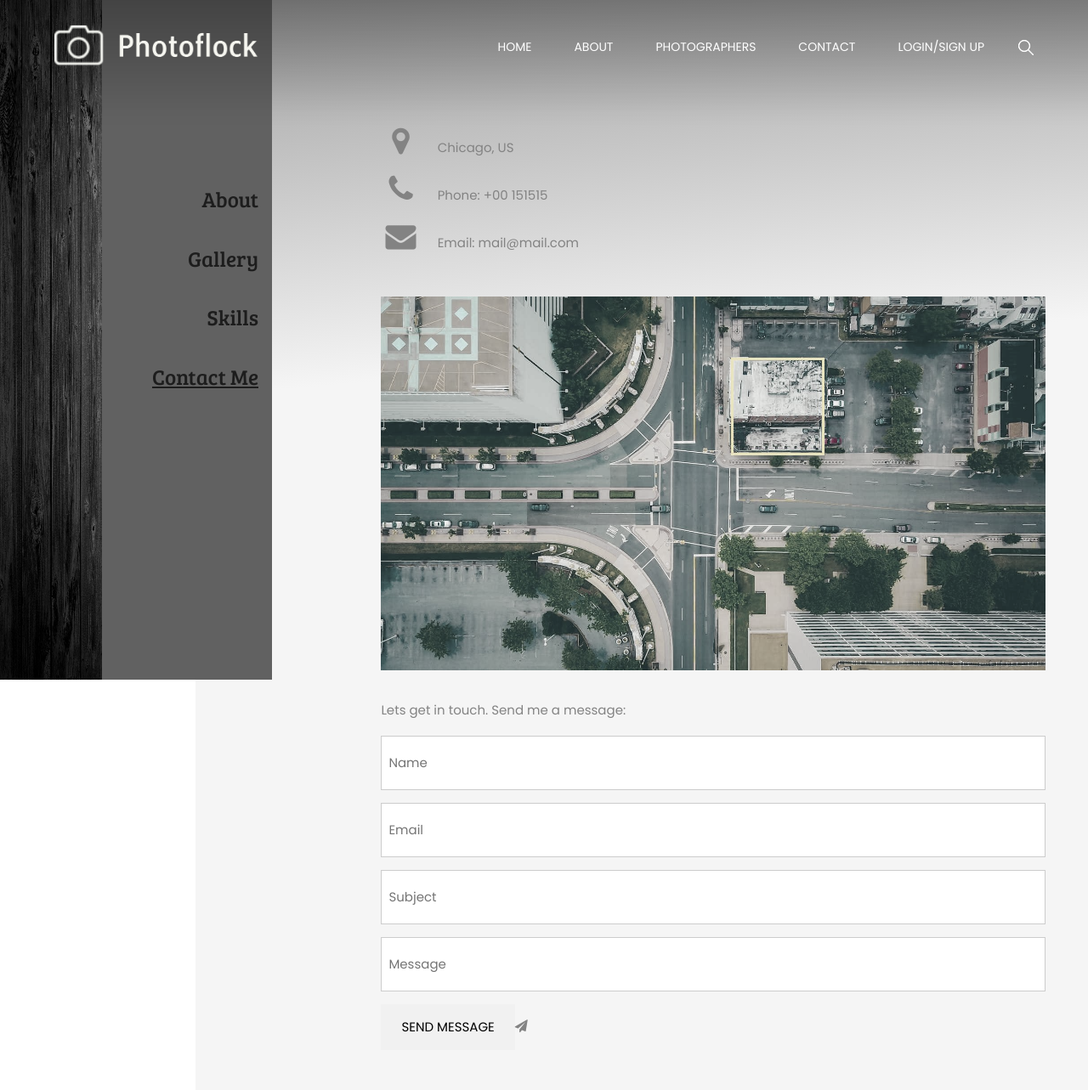
After one commit to bindumareedu/PhotoFlock, a PHP site: page /portfoliocontact.php in a window 1280 px wide. The commit adds this page. Shown: the whole page at 85% size. Run offline with PHP 8.4, Linux system fonts and the light colour scheme; data that the repository does not hold is empty.

Commit message:
contact message saved to db

```diff
--- a/photographers.php
+++ b/photographers.php
@@ -102,7 +102,7 @@
 
                                 // <!-- Single Blog Area -->
                                 require('./backend/connect.php');
-                                $query="SELECT fname,lname,designation,about FROM public.users_info";
+                                $query="SELECT email,fname,lname,designation,about FROM public.users_info";
                                 $result = pg_query($connection, $query) or  die('Query failed: ' . pg_last_error());
                                 $arr=pg_fetch_all($result);
                                 if(pg_num_rows($result) > 0){
@@ -114,6 +114,7 @@
                                 $lname=$arr[$i]['lname'];
                                 $tag=$arr[$i]['designation'];
                                 $about=$arr[$i]['about'];
+                                $id = $arr[$i]['email'];
                                 echo '<div class="col-10">';
                                 echo '<div class="single-blog-area text-center mb-100 wow fadeInUpBig" data-wow-delay="100ms" data-wow-duration="1s">';
                                 echo   '<div class="blog-thumbnail mb-100">';
@@ -124,7 +125,7 @@
                                 echo  '<h2>' .$lname . "," .$fname. '</h2>';
                                 echo  '<a href="#" class="post-author">' .$tag. '</a>';
                                 echo "<p>" .$about. "</p>";
-                                echo ' <a href="portfolio.html" class="btn studio-btn"><img src="img/core-img/logo-icon.png" alt=""> Visit Portfolio</a>';
+                                echo ' <a href="portfolio.php?id='.$id.'" class="btn studio-btn"><img src="img/core-img/logo-icon.png" alt=""> Visit Portfolio </a>';
                                 echo  "</div>";
                                 echo "</div>";
                                 echo "</div>";
--- /dev/null
+++ b/portfoliocontact.php
@@ -0,0 +1,220 @@
+    <!DOCTYPE html>
+    <!-- saved from url=(0067)https://www.w3schools.com/w3css/tryw3css_templates_bw_portfolio.htm -->
+    <html>
+        <head>
+            <meta http-equiv="Content-Type" content="text/html; charset=UTF-8">
+            <title>W3.CSS Template</title>
+            <meta name="viewport" content="width=device-width, initial-scale=1">
+            <link rel="stylesheet" href="https://www.w3schools.com/w3css/4/w3.css">
+            <link rel="stylesheet" href="https://fonts.googleapis.com/css?family=Montserrat">
+            <link rel="stylesheet" href="https://cdnjs.cloudflare.com/ajax/libs/font-awesome/4.7.0/css/font-awesome.min.css">
+            <!-- Favicon  -->
+            <link rel="icon" href="img/core-img/favicon.ico">
+            <link href="https://fonts.googleapis.com/css?family=Bree+Serif" rel="stylesheet">
+
+            <!-- Core Style CSS -->
+            <link rel="stylesheet" href="css/core-style.css">
+            <link rel="stylesheet" href="style.css">
+                        <link rel="stylesheet" href="./css/sidebar.css">
+
+
+            <!-- Responsive CSS -->
+            <link href="css/responsive.css" rel="stylesheet">
+            <style>
+                body, h1,h2,h3,h4,h5,h6 {font-family: "Montserrat", sans-serif}
+                .w3-row-padding img {margin-bottom: 12px}
+                .bgimg {
+                background-position: center;
+                background-repeat: no-repeat;
+                background-size: cover;
+                min-height: 100%;
+                }
+                #side{font-family: 'Bree Serif', serif;}
+                #active{font-family: 'Bree Serif', serif;text-decoration:underline}
+
+            </style>
+        </head>
+        <body>
+            <?php
+                session_start();
+                if (isset($_SESSION['username'])){
+                    $username = $_SESSION['username'];
+                }
+                if(isset($_GET['message'])){
+                    $msg_status = $_GET['message'];
+                    if($msg_status == "sent"){
+                        echo '<script language="javascript">';
+                        echo 'alert("Message successfully sent!")';
+                        echo '</script>';
+                    }
+                }
+                // require('connect.php');
+                // if (isset($_GET['username']) and isset($_GET['Name']) and isset($_GET['Subject']) and isset($_GET['Email'])){
+                //     //3.1.1 Assigning posted values to variables.
+                //     $photographer = $_GET['username'];
+                //     $customer = $_GET['Name'];
+                //     $customer_email = $_GET['Email'];
+                //     $msg_subject = $_GET['Subject'];
+
+                //     if(isset($_GET['Message'])){
+                //         $msg = $_GET['Message'];
+                //     }
+
+                //     // echo $username;
+
+                //     $query = "INSERT INTO public.messages(photographer_id,guest_email,guest_name,message_subject,message_body) VALUES ('$photographer','$customer','$customer_email','$msg_subject','$msg_body')";
+                //     $result = pg_query($connection, $query) or  die('Query failed: ' . pg_last_error());
+                //     if($result){
+                //         header('Location: ../portfoliocontact.php?message=sent');
+                //     }
+                //     else {
+                //         echo "Error!!";
+                //     }
+                // }
+            ?>
+            <!-- Sidebar with image -->
+            <div class="imgnav" >
+                <img src="./img/core-img/side.jpg" class="portfolioimg"  height="-webkit-fill-available" />
+            </div>
+            <div class="sidenav" >
+                <a id="side" href="portfolio.html">About</a>
+                <a id="side" href="gallery.html">Gallery</a>
+                <a id="side" href="skills.html">Skills</a>
+                <a  id="active" href="#">Contact Me</a>
+            </div>
+            <div class="main">
+                <!-- Single Blog Area -->
+                <div class="w3-padding-32 w3-content w3-text-grey" id="contact" style="margin-bottom:0px;margin-left:180px;width:fit-content;margin-right:50px">
+
+                    <div class="w3-section">
+                        <p><i class="fa fa-map-marker fa-fw w3-xxlarge w3-margin-right"></i> Chicago, US</p>
+                        <p><i class="fa fa-phone fa-fw w3-xxlarge w3-margin-right"></i> Phone: +00 151515</p>
+                        <p><i class="fa fa-envelope fa-fw w3-xxlarge w3-margin-right"> </i> Email: mail@mail.com</p>
+                    </div>
+
+                    <!-- Image of location/map -->
+                    <img src="./W3.CSS Template_files/map.jpg" class="w3-image w3-greyscale" style="width:100%;margin:32px 0">
+
+                    <p>Lets get in touch. Send me a message:</p>
+                    <form id="contactForm">
+                        <input class="w3-input w3-padding-16 w3-border" type="hidden"  name="username" id="username" value="<?php echo htmlspecialchars($username); ?>">
+                        <p><input class="w3-input w3-padding-16 w3-border" type="text" placeholder="Name" required="" name="Name" id="Name"></p>
+                        <p><input class="w3-input w3-padding-16 w3-border" type="text" placeholder="Email" required="" name="Email" id="Email"></p>
+                        <p><input class="w3-input w3-padding-16 w3-border" type="text" placeholder="Subject" required="" name="Subject" id="Subject"></p>
+                        <p><input class="w3-input w3-padding-16 w3-border" type="text" placeholder="Message" required="" name="Message" id="Message"></p>
+                        <p>
+                            <!-- <button class="w3-button w3-light-grey w3-padding-large" type="submit" onSubmit="formSubmit()">
+                                <i class="fa fa-paper-plane"></i> SEND MESSAGE
+                            </button> -->
+                            <input class="w3-button w3-light-grey w3-padding-large" type="submit" name="submit"value="SEND MESSAGE"><i class="fa fa-paper-plane"></i>
+                        </p>
+                    </form>
+                </div>
+
+                <!-- Hidden Sidebar (reveals when clicked on menu icon)-->
+                <nav class="w3-sidebar w3-black w3-animate-right w3-xxlarge" style="display:none;padding-top:150px;right:0;z-index:2" id="mySidebar">
+                    <a href="javascript:void(0)" onclick="closeNav()" class="w3-button w3-black w3-xxxlarge w3-display-topright" style="padding:0 12px;">
+                        <i class="fa fa-remove"></i>
+                    </a>
+                    <div class="w3-bar-block w3-center">
+                        <a href="https://www.w3schools.com/w3css/tryw3css_templates_bw_portfolio.htm#" class="w3-bar-item w3-button w3-text-grey w3-hover-black" onclick="closeNav()">Home</a>
+                        <a href="https://www.w3schools.com/w3css/tryw3css_templates_bw_portfolio.htm#portfolio" class="w3-bar-item w3-button w3-text-grey w3-hover-black" onclick="closeNav()">Portfolio</a>
+                        <a href="https://www.w3schools.com/w3css/tryw3css_templates_bw_portfolio.htm#about" class="w3-bar-item w3-button w3-text-grey w3-hover-black" onclick="closeNav()">About</a>
+                        <a href="https://www.w3schools.com/w3css/tryw3css_templates_bw_portfolio.htm#contact" class="w3-bar-item w3-button w3-text-grey w3-hover-black" onclick="closeNav()">Contact</a>
+                    </div>
+                </nav>
+
+                <!-- Page Content -->
+                <div style="margin-left:40%;padding: 0px,0px;">
+                    <!-- Gradient Background Overlay -->
+                    <div class="gradient-background-overlay"></div>
+
+                    <!-- Header Area Start -->
+                    <header class="header-area">
+                        <div class="container-fluid h-100">
+                            <div class="row h-100 align-items-center">
+                                <div class="col-12 h-100">
+                                    <div class="main-menu h-100">
+                                        <nav class="navbar h-100 navbar-expand-lg">
+                                            <!-- Logo Area  -->
+                                            <a class="navbar-brand" href="index.html"><img src="img/core-img/logo.png"  width="250px" height="100px" alt="Logo"></a>
+
+                                            <button class="navbar-toggler" type="button" data-toggle="collapse" data-target="#studioMenu" aria-controls="studioMenu" aria-expanded="false" aria-label="Toggle navigation"><i class="fa fa-bars"></i> Menu</button>
+
+                                            <div class="collapse navbar-collapse" id="studioMenu">
+                                                <!-- Menu Area Start  -->
+                                                <ul class="navbar-nav ml-auto">
+                                                    <li class="nav-item active">
+                                                        <a class="nav-link" href="index.html">Home <span class="sr-only">(current)</span></a>
+                                                    </li>
+                                                    <li class="nav-item">
+                                                        <a class="nav-link" href="about-me.html">About</a>
+                                                    </li>
+                                                    <li class="nav-item">
+                                                        <a class="nav-link" href="photographers.php">Photographers</a>
+                                                    </li>
+                                                    <li class="nav-item">
+                                                        <a class="nav-link" href="contact.html">Contact</a>
+                                                    </li>
+                                                    <li class="nav-item">
+                                                        <a class="nav-link" href="login.html">Login/Sign Up</a>
+                                                    </li>
+                                                </ul>
+                                                <!-- Search Form -->
+                                                <div class="header-search-form ml-auto">
+                                                    <form action="search.html">
+                                                        <input type="search" class="form-control" placeholder="Input your keyword then press enter..." id="search" name="search">
+                                                        <input class="d-none" type="submit" value="submit">
+                                                    </form>
+                                                </div>
+                                                <!-- Search btn -->
+                                                <div id="searchbtn">
+                                                    <img src="img/core-img/search.png" alt="">
+                                                </div>
+                                            </div>
+                                        </nav>
+                                    </div>
+                                </div>
+                            </div>
+                        </div>
+                    </header>
+                </div>
+            </div>
+            <script src="https://ajax.googleapis.com/ajax/libs/jquery/3.3.1/jquery.min.js"></script>
+            <script>
+                $("#contactForm").submit(function () {
+                    console.log("Hello");
+                    event.preventDefault();
+                    var username = document.getElementById("username").value;
+                    var Name = document.getElementById("Name").value;
+                    var Email = document.getElementById("Email").value;
+                    var Subject = document.getElementById("Subject").value;
+                    var Message = document.getElementById("Message").value;
+                    // var username = document.getElementbyId("username").value();
+                    $.ajax({
+                        url: 'backend/contact.php',
+                        type: 'GET',
+                        data: {
+                            username: username,
+                            Name: Name,
+                            Email: Email,
+                            Subject: Subject,
+                            Message: Message
+                        },
+                        success: function(data) {
+                            // alert("Done!");
+                            // alert(data);
+                            if(data == 'success'){
+                                alert("Message Sent!");
+                            }else if(data == 'error'){
+                                alert("Message sending failed!");
+                            }
+                        },
+                        error:  function() {
+                            alert('Request failed!');
+                        }
+                    });
+                });
+            </script>
+        </body>
+    </html>
```
Also changed, not shown: backend/contact.php (added, +33 -0 lines), backend/login.php (+2 -6 lines), portfolio.html (deleted, +0 -141 lines), portfolio.php (renamed from portfoliocontact.html, +26 -24 lines).
